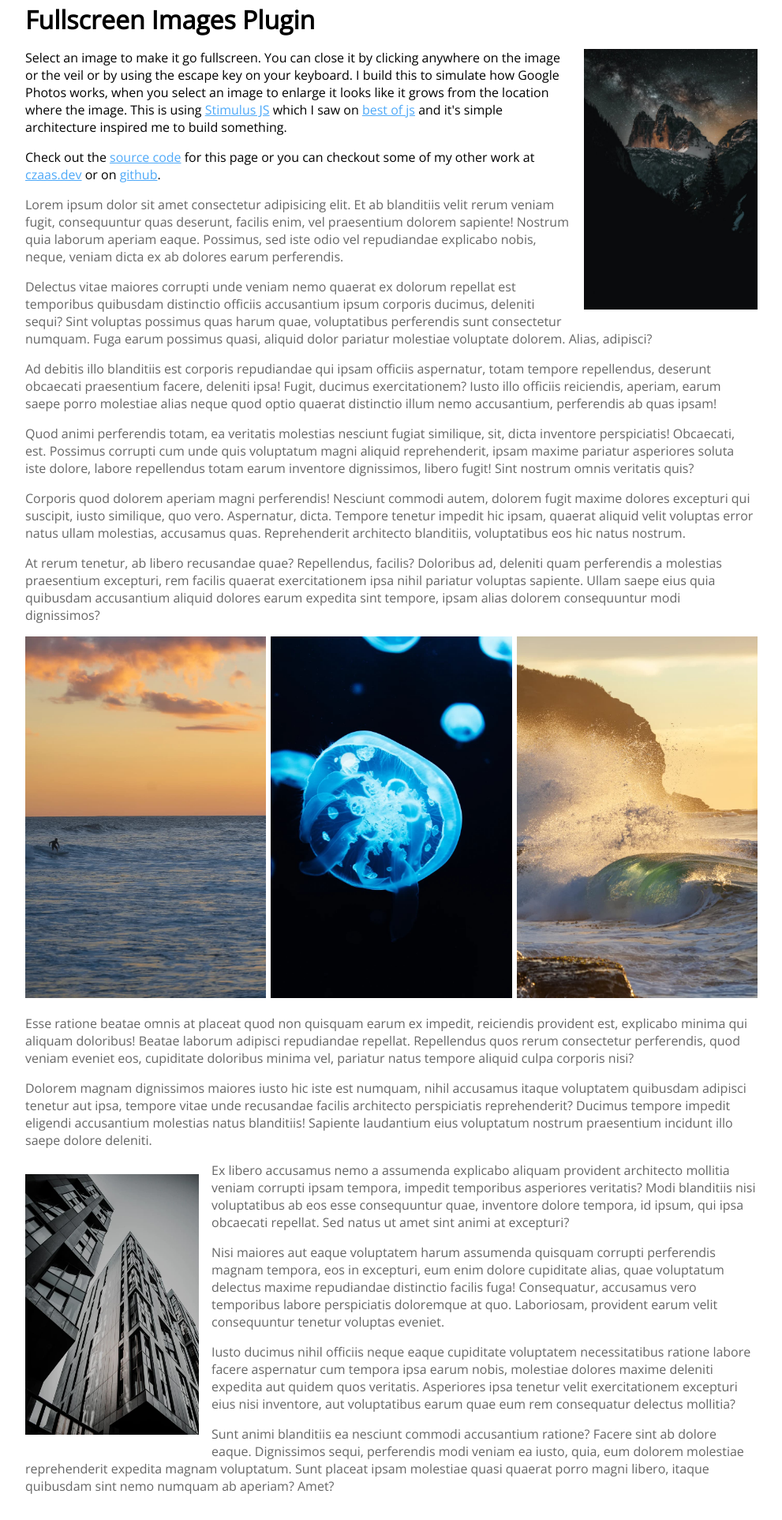
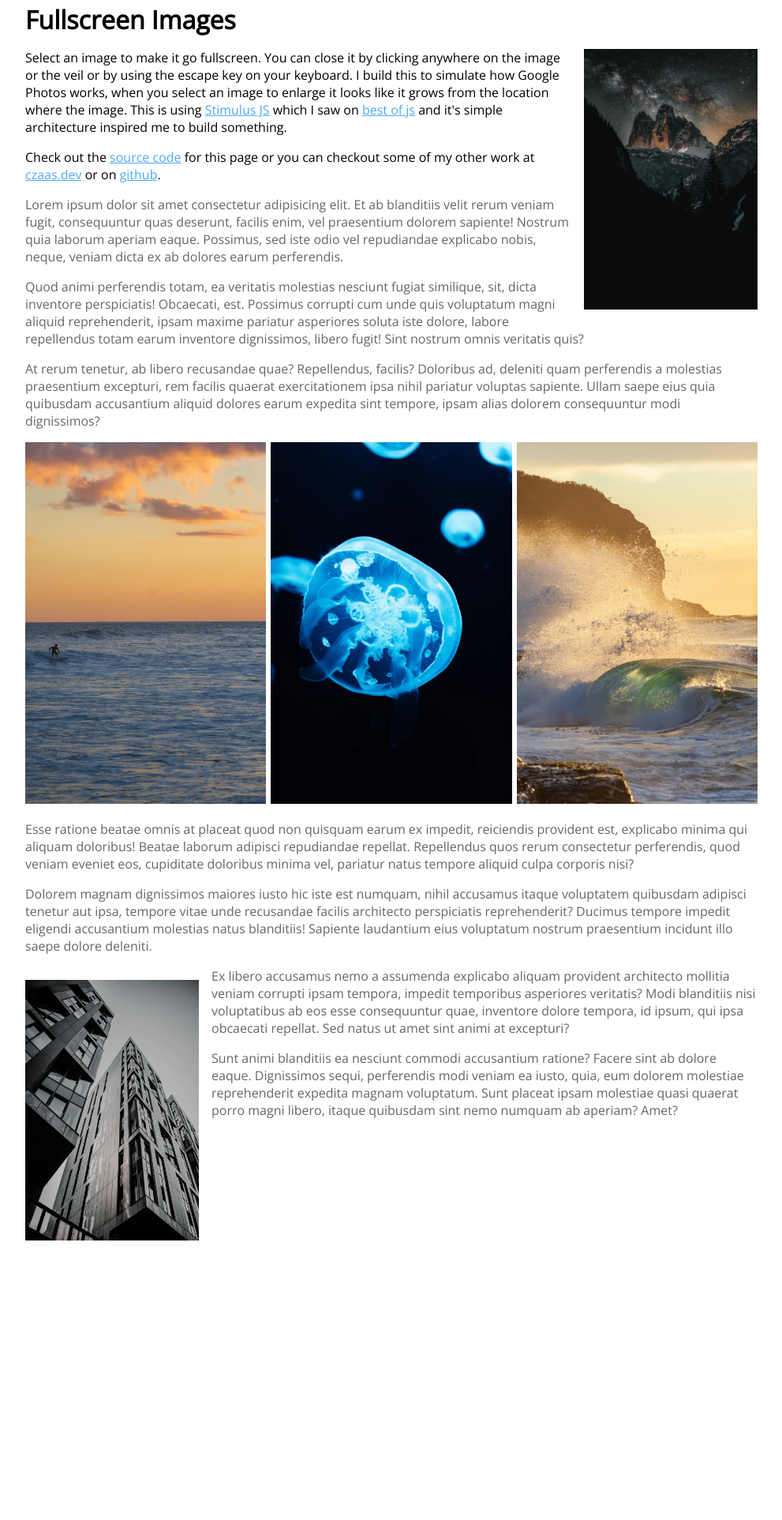
Before and after one commit to czaas/fullscreen-image-stimulus, a website built with Parcel: page src/index.html in a window 1280 px wide. Shown: the part 284-2209 px from the top of the page at 79% size, without its empty margins (144-1135 px from the left). After the commit the page ends 1876 px from the top, so only its background shows below. Built offline with nearby package versions, Linux system fonts and the light colour scheme; what stimulus would draw is missing.

Commit message:
cleaned up lorem ipsum and copy

```diff
--- a/src/index.html
+++ b/src/index.html
@@ -23,7 +23,7 @@
 			</div>
 		</header>
 		<main>
-			<h1 class="text">Fullscreen Images Plugin</h1>
+			<h1 class="text">Fullscreen Images</h1>
 			<div data-controller="fsimage" class="inline-image fr">
 				<img
 					src="images/mountain.jpg"
@@ -50,28 +50,10 @@
 				perferendis.
 			</p>
 			<p>
-				Delectus vitae maiores corrupti unde veniam nemo quaerat ex dolorum repellat est temporibus quibusdam
-				distinctio officiis accusantium ipsum corporis ducimus, deleniti sequi? Sint voluptas possimus quas
-				harum quae, voluptatibus perferendis sunt consectetur numquam. Fuga earum possimus quasi, aliquid dolor
-				pariatur molestiae voluptate dolorem. Alias, adipisci?
-			</p>
-			<p>
-				Ad debitis illo blanditiis est corporis repudiandae qui ipsam officiis aspernatur, totam tempore
-				repellendus, deserunt obcaecati praesentium facere, deleniti ipsa! Fugit, ducimus exercitationem? Iusto
-				illo officiis reiciendis, aperiam, earum saepe porro molestiae alias neque quod optio quaerat distinctio
-				illum nemo accusantium, perferendis ab quas ipsam!
-			</p>
-			<p>
 				Quod animi perferendis totam, ea veritatis molestias nesciunt fugiat similique, sit, dicta inventore
 				perspiciatis! Obcaecati, est. Possimus corrupti cum unde quis voluptatum magni aliquid reprehenderit,
 				ipsam maxime pariatur asperiores soluta iste dolore, labore repellendus totam earum inventore
 				dignissimos, libero fugit! Sint nostrum omnis veritatis quis?
-			</p>
-			<p>
-				Corporis quod dolorem aperiam magni perferendis! Nesciunt commodi autem, dolorem fugit maxime dolores
-				excepturi qui suscipit, iusto similique, quo vero. Aspernatur, dicta. Tempore tenetur impedit hic ipsam,
-				quaerat aliquid velit voluptas error natus ullam molestias, accusamus quas. Reprehenderit architecto
-				blanditiis, voluptatibus eos hic natus nostrum.
 			</p>
 			<p>
 				At rerum tenetur, ab libero recusandae quae? Repellendus, facilis? Doloribus ad, deleniti quam
@@ -132,18 +114,6 @@
 				sint animi at excepturi?
 			</p>
 			<p>
-				Nisi maiores aut eaque voluptatem harum assumenda quisquam corrupti perferendis magnam tempora, eos in
-				excepturi, eum enim dolore cupiditate alias, quae voluptatum delectus maxime repudiandae distinctio
-				facilis fuga! Consequatur, accusamus vero temporibus labore perspiciatis doloremque at quo. Laboriosam,
-				provident earum velit consequuntur tenetur voluptas eveniet.
-			</p>
-			<p>
-				Iusto ducimus nihil officiis neque eaque cupiditate voluptatem necessitatibus ratione labore facere
-				aspernatur cum tempora ipsa earum nobis, molestiae dolores maxime deleniti expedita aut quidem quos
-				veritatis. Asperiores ipsa tenetur velit exercitationem excepturi eius nisi inventore, aut voluptatibus
-				earum quae eum rem consequatur delectus mollitia?
-			</p>
-			<p>
 				Sunt animi blanditiis ea nesciunt commodi accusantium ratione? Facere sint ab dolore eaque. Dignissimos
 				sequi, perferendis modi veniam ea iusto, quia, eum dolorem molestiae reprehenderit expedita magnam
 				voluptatum. Sunt placeat ipsam molestiae quasi quaerat porro magni libero, itaque quibusdam sint nemo
```
